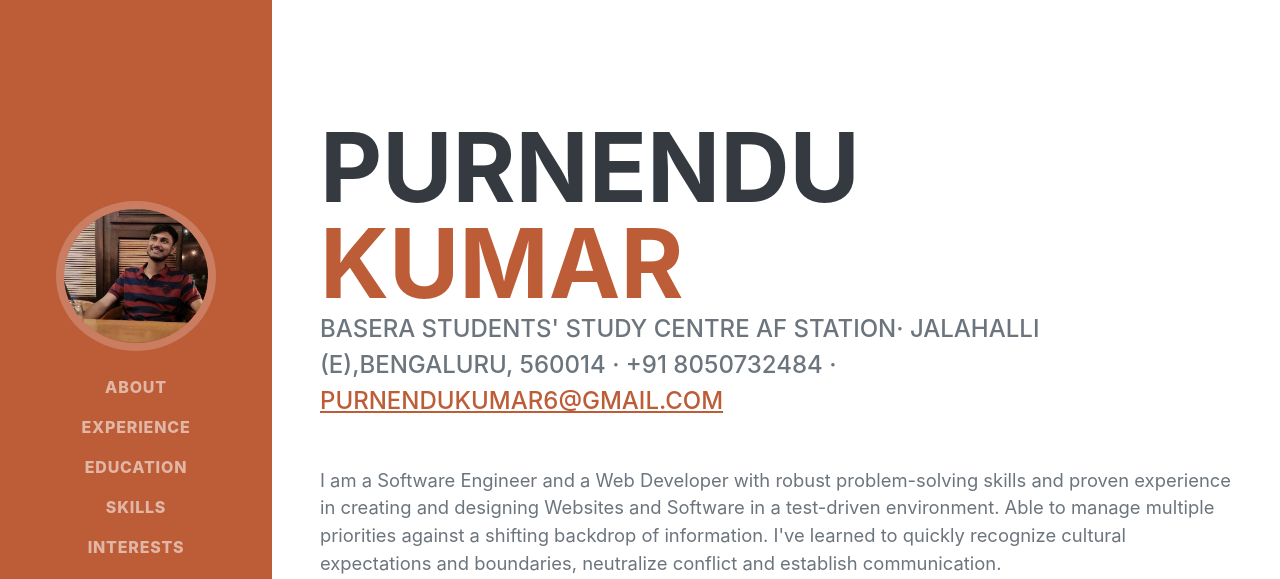
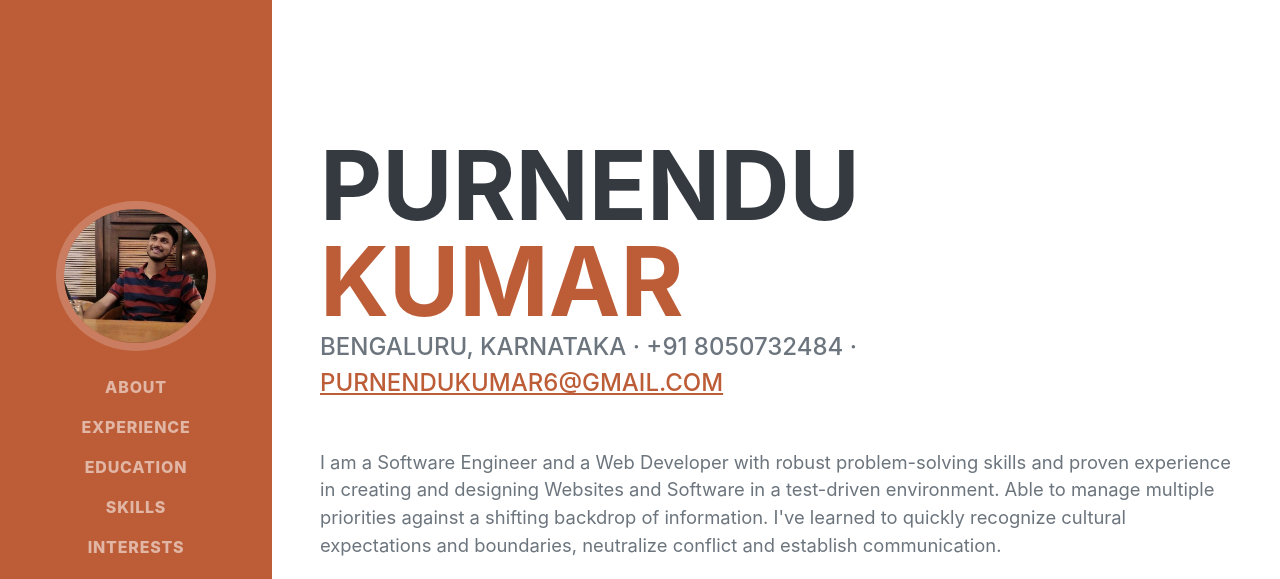
Before and after one commit to purnendu2201/PurnenduKumar_Portfolio, a plain HTML site: page index.html in a window 1280 px wide. Shown: the top 579 px of the page. Drawn offline with nearby package versions, Linux system fonts and the light colour scheme; a web font is replaced by a local one.

Commit message:
Update index.html

```diff
--- a/index.html
+++ b/index.html
@@ -44,7 +44,7 @@
                         <span class="text-primary">Kumar</span>
                     </h1>
                     <div class="subheading mb-5">
-                        Basera Students' Study Centre AF Station· Jalahalli (E),Bengaluru, 560014 · +91 8050732484 ·
+                       Bengaluru, Karnataka · +91 8050732484 ·
                         <a href="mailto:purnendukumar6@gmail.com">purnendukumar6@gmail.com</a>
                     </div>
                     <p class="lead mb-5"> I am a Software Engineer and a Web Developer with robust problem-solving skills and proven experience in creating and designing Websites and Software in a test-driven environment.
```
